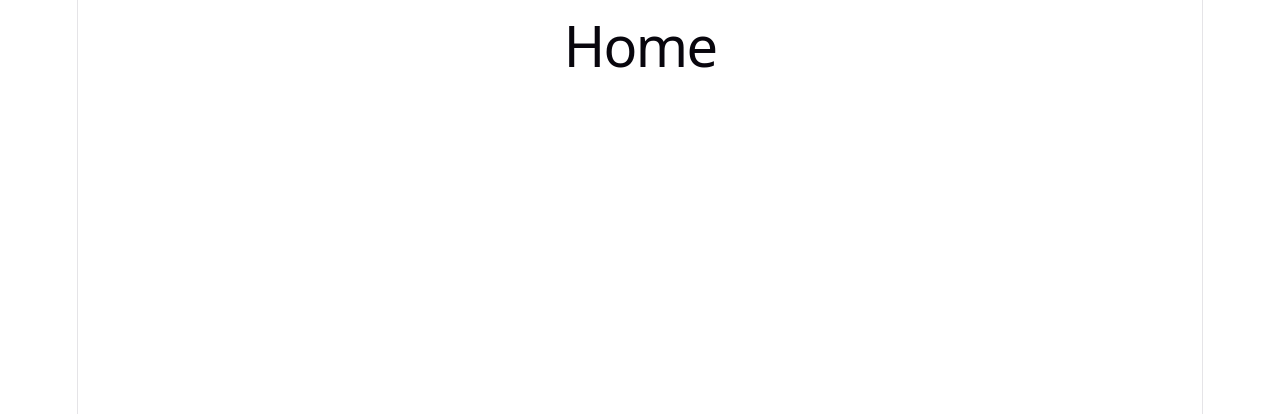
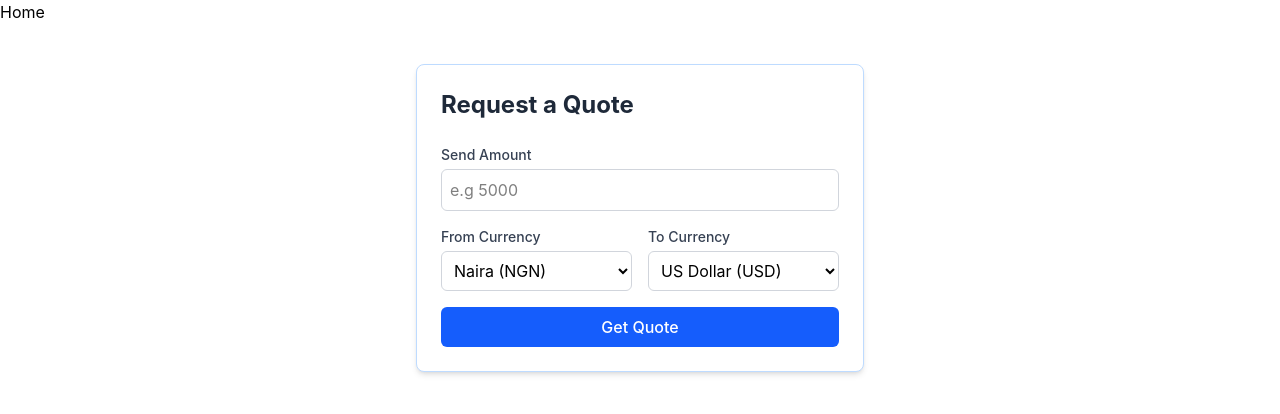
Before and after one commit to kadelcode/quote-remittance-frontend, a React (Vite) app: page / in a window 1280 px wide. Shown: the top 414 px of the page. Built offline with nearby package versions, Linux system fonts and the light colour scheme.

Commit message:
feat(#3): create quote request form with secure backend api integration

```diff
--- a/package.json
+++ b/package.json
@@ -24,10 +24,12 @@
     "@commitlint/cli": "^20.5.0",
     "@commitlint/config-conventional": "^20.5.0",
     "@eslint/js": "^9.39.4",
+    "@tailwindcss/postcss": "^4.3.0",
     "@types/node": "^24.12.2",
     "@types/react": "^19.2.14",
     "@types/react-dom": "^19.2.3",
     "@vitejs/plugin-react": "^6.0.1",
+    "autoprefixer": "^10.5.0",
     "eslint": "^9.39.4",
     "eslint-config-prettier": "^10.1.8",
     "eslint-plugin-import": "^2.32.0",
@@ -35,7 +37,9 @@
     "eslint-plugin-react-hooks": "^7.1.1",
     "eslint-plugin-react-refresh": "^0.5.2",
     "globals": "^17.4.0",
+    "postcss": "^8.5.14",
     "prettier": "^3.8.3",
+    "tailwindcss": "^4.3.0",
     "typescript": "~6.0.2",
     "typescript-eslint": "^8.59.0",
     "vite": "^8.0.4"
--- /dev/null
+++ b/postcss.config.js
@@ -0,0 +1,6 @@
+export default {
+  plugins: {
+    '@tailwindcss/postcss': {},
+    autoprefixer: {},
+  },
+}
--- a/src/App.tsx
+++ b/src/App.tsx
@@ -4,7 +4,8 @@ function App() {
   return (
     <BrowserRouter>
       <Routes>
-        <Route path="/" element={<h1>Home</h1>} />
+       <Route path="/" element={<h1>Home</h1>} />,
+       <Route path="/request-quote"/>
       </Routes>
     </BrowserRouter>
   );
--- /dev/null
+++ b/src/components/QuoteRequestForm.tsx
@@ -0,0 +1,147 @@
+import React, { useState } from 'react';
+
+interface FormData {
+    sendAmount: string | number;
+    fromCurrency: string;
+    toCurrency: string;
+}
+
+interface QuoteResponse{
+    exchangeRate: number;
+    fee: number;
+    receiveAmount: number;
+}
+
+export default function QuoteRequestForm() {
+    const [formData, setFormData] = useState<FormData>({
+        sendAmount: '',
+        fromCurrency: 'NGN',
+        toCurrency: 'USD'
+    });
+
+    const [quoteResult, setQuoteResult] = useState<QuoteResponse | null>(null);
+    const [isLoading, setIsLoading] = useState<boolean>(false);
+    const [errorMessage, setErrorMessage] = useState<string | null>(null);
+
+    const handleInputChange = (e: React.ChangeEvent<HTMLInputElement | HTMLSelectElement>) => {
+        const { name, value } = e.target;
+        setFormData((prevData) => ({
+            ...prevData,
+            [name]: value
+        }));
+    };
+
+    const handleGetQuote = async (e:React.FormEvent<HTMLFormElement>) => {
+        e.preventDefault();
+        setIsLoading(true);
+        setErrorMessage(null);
+        setQuoteResult(null);
+        try {
+            const response = await fetch('http://localhost:8080/quotes', {
+                method: 'POST',
+                headers: {
+                    'Content-Type': 'application/json',
+                    'Authorization': `Bearer ${localStorage.getItem('jwt_token')}`
+                },
+                body: JSON.stringify({
+                    sendAmount: Number(formData.sendAmount),
+                    fromCurrency: formData.fromCurrency,
+                    toCurrency: formData.toCurrency
+                })
+            });
+
+            if (!response.ok) {
+                throw new Error(`Server rejected request with status: ${response.status}`);
+            }
+            const data: QuoteResponse = await response.json();
+            setQuoteResult(data);
+        } catch (error) {
+            if (error instanceof Error) {
+                setErrorMessage(error.message);
+            } else {
+                setErrorMessage('An unexpected error occurred. The server is unreachable');
+            }
+        } finally {
+            setIsLoading(false);
+        }
+    };
+    return (
+        <div className="max-w-md mx-auto mt-10 p-6 bg-white rounded-lg shadow-md border border-blue-200">
+            <h2 className="text-2xl font-bold mb-6 text-gray-800                                                                                                                                                      ">Request a Quote</h2>
+            <form onSubmit={handleGetQuote} className="space-y-4">
+                <div>
+                    <label className="block text-sm font-medium text-gray-700">Send Amount</label>
+                    <input
+                        type="number"
+                        name="sendAmount"
+                        value={formData.sendAmount}
+                        onChange={handleInputChange}
+                        required
+                        className="mt-1 block w-full p-2 border border-gray-300 rounded-md focus:ring-blue-500 focus:border-blue-500"
+                        placeholder="e.g 5000"
+                    />
+                </div>
+                <div className="flex space-x-4">
+                    <div className="w-1/2">
+                        <label className="block text-sm font-medium text-gray-700">From Currency</label>
+                        <select
+                            name="fromCurrency"
+                            value={formData.fromCurrency}
+                            onChange={handleInputChange}
+                            className="mt-1 block w-full p-2 border border-gray-300 rounded-md focus:ring-blue-500 focus:border-blue-500"
+                        >
+                            <option value="NGN">Naira (NGN)</option>
+                            <option value="USD">US Dollar (USD)</option>
+                        </select>
+                    </div>
+                    <div className="w-1/2">
+                        <label className="block text-sm font-medium text-gray-700">To Currency</label>
+                        <select
+                            name="toCurrency"
+                            value={formData.toCurrency}
+                            onChange={handleInputChange}
+                            className="mt-1 block w-full p-2 border border-gray-300 rounded-md bg-white"
+                        >
+                            <option value="NGN">Naira (NGN)</option>
+                            <option value="USD">US Dollar (USD)</option>
+                        </select>
+                    </div>
+                </div>
+                <button
+                    type="submit"
+                    disabled={isLoading}
+                    className="w-full bg-blue-600 text-white p-2 rounded-md hover:bg-blue-700 disable:bg-blue-300 transition-colors font-medium"
+                >
+                    {isLoading ? 'Getting Quote...' : 'Get Quote'}
+                </button>
+            </form>
+
+            {errorMessage && (
+                <div className="mt-4 p-3 bg-red-100 text-red-700 border border-red-200 rounded-md text-sm">
+                    {errorMessage}
+                </div>
+            )}
+
+            {quoteResult && (
+                <div className="mt-6 p-4 bg-gray-50 border border-gray-200 rounded-md">
+                    <h3 className="text-lg font-semibold text-gray-800 mb-3">Quote Details:</h3>
+                    <ul className="space-y-2 text-sm text-gray-600">
+                        <li className="flex justify-between">
+                            <span>Exchange Rate:</span>
+                            <span className="font-medium text-gray-900">{quoteResult.exchangeRate}</span>
+                        </li>
+                        <li className="flex justify-between">
+                            <span>Fee:</span>
+                            <span className="font-medium text-gray-900">{quoteResult.fee}{formData.fromCurrency}</span>
+                        </li>
+                        <li className="flex justify-between border-t border-gray-200 pt-2 mt-2">
+                            <span className="font-bold text-gray-800">You Recieve:</span>
+                            <span className="font-bold text-gray-800 text-base">{quoteResult.receiveAmount}{formData.toCurrency}</span>
+                        </li>
+                    </ul>
+
+                </div>
+            )}
+        </div>
+    );
+}
--- a/src/index.css
+++ b/src/index.css
@@ -1,109 +1 @@
-:root {
-  --text: #6b6375;
-  --text-h: #08060d;
-  --bg: #fff;
-  --border: #e5e4e7;
-  --code-bg: #f4f3ec;
-  --accent: #aa3bff;
-  --accent-bg: rgba(170, 59, 255, 0.1);
-  --accent-border: rgba(170, 59, 255, 0.5);
-  --social-bg: rgba(244, 243, 236, 0.5);
-  --shadow: rgba(0, 0, 0, 0.1) 0 10px 15px -3px, rgba(0, 0, 0, 0.05) 0 4px 6px -2px;
-
-  --sans: system-ui, 'Segoe UI', Roboto, sans-serif;
-  --heading: system-ui, 'Segoe UI', Roboto, sans-serif;
-  --mono: ui-monospace, Consolas, monospace;
-
-  font: 18px/145% var(--sans);
-  letter-spacing: 0.18px;
-  color-scheme: light dark;
-  color: var(--text);
-  background: var(--bg);
-  font-synthesis: none;
-  text-rendering: optimizeLegibility;
-  -webkit-font-smoothing: antialiased;
-  -moz-osx-font-smoothing: grayscale;
-
-  @media (max-width: 1024px) {
-    font-size: 16px;
-  }
-}
-
-@media (prefers-color-scheme: dark) {
-  :root {
-    --text: #9ca3af;
-    --text-h: #f3f4f6;
-    --bg: #16171d;
-    --border: #2e303a;
-    --code-bg: #1f2028;
-    --accent: #c084fc;
-    --accent-bg: rgba(192, 132, 252, 0.15);
-    --accent-border: rgba(192, 132, 252, 0.5);
-    --social-bg: rgba(47, 48, 58, 0.5);
-    --shadow: rgba(0, 0, 0, 0.4) 0 10px 15px -3px, rgba(0, 0, 0, 0.25) 0 4px 6px -2px;
-  }
-
-  #social .button-icon {
-    filter: invert(1) brightness(2);
-  }
-}
-
-#root {
-  width: 1126px;
-  max-width: 100%;
-  margin: 0 auto;
-  text-align: center;
-  border-inline: 1px solid var(--border);
-  min-height: 100svh;
-  display: flex;
-  flex-direction: column;
-  box-sizing: border-box;
-}
-
-body {
-  margin: 0;
-}
-
-h1,
-h2 {
-  font-family: var(--heading);
-  font-weight: 500;
-  color: var(--text-h);
-}
-
-h1 {
-  font-size: 56px;
-  letter-spacing: -1.68px;
-  margin: 32px 0;
-  @media (max-width: 1024px) {
-    font-size: 36px;
-    margin: 20px 0;
-  }
-}
-h2 {
-  font-size: 24px;
-  line-height: 118%;
-  letter-spacing: -0.24px;
-  margin: 0 0 8px;
-  @media (max-width: 1024px) {
-    font-size: 20px;
-  }
-}
-p {
-  margin: 0;
-}
-
-code,
-.counter {
-  font-family: var(--mono);
-  display: inline-flex;
-  border-radius: 4px;
-  color: var(--text-h);
-}
-
-code {
-  font-size: 15px;
-  line-height: 135%;
-  padding: 4px 8px;
-  background: var(--code-bg);
-}
+@import "tailwindcss";
--- a/src/main.tsx
+++ b/src/main.tsx
@@ -1,5 +1,6 @@
 import { StrictMode } from 'react';
 import { createRoot } from 'react-dom/client';
+import QuoteRequestForm from './components/QuoteRequestForm.tsx';
 
 import './index.css';
 import App from './App.tsx';
@@ -7,5 +8,6 @@ import App from './App.tsx';
 createRoot(document.getElementById('root')!).render(
   <StrictMode>
     <App />
+    <QuoteRequestForm />
   </StrictMode>,
 );
--- /dev/null
+++ b/tailwind.config.ts
@@ -0,0 +1,14 @@
+import type { Config } from 'tailwindcss'
+
+const config: Config = {
+  content: [
+    "./index.html",
+    "./src/**/*.{js,ts,jsx,tsx}",
+  ],
+  theme: {
+    extend: {},
+  },
+  plugins: [],
+}
+
+export default config;
```
Also changed, not shown: 1 other file (tests, documents, lock files or other folders).
